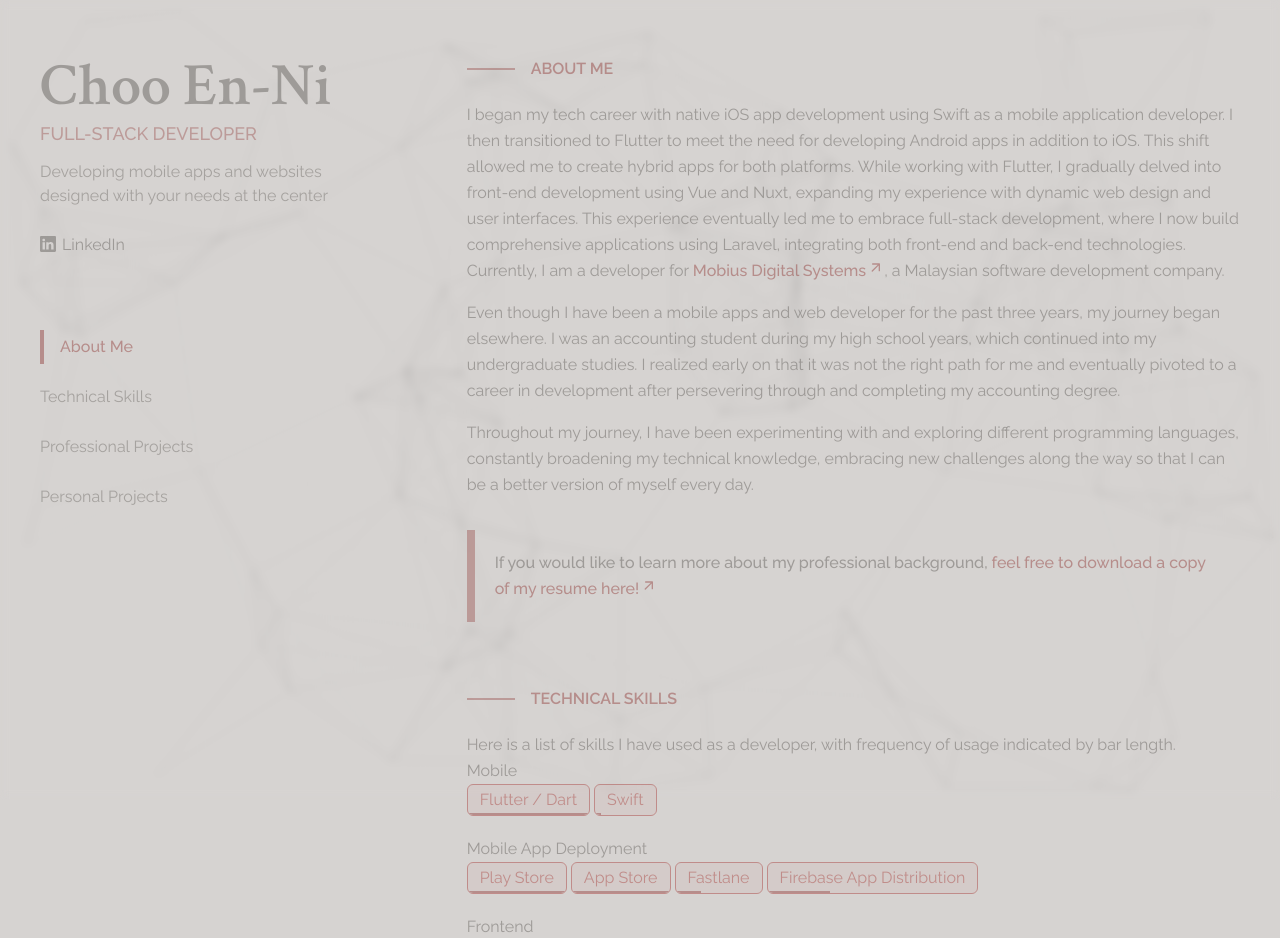
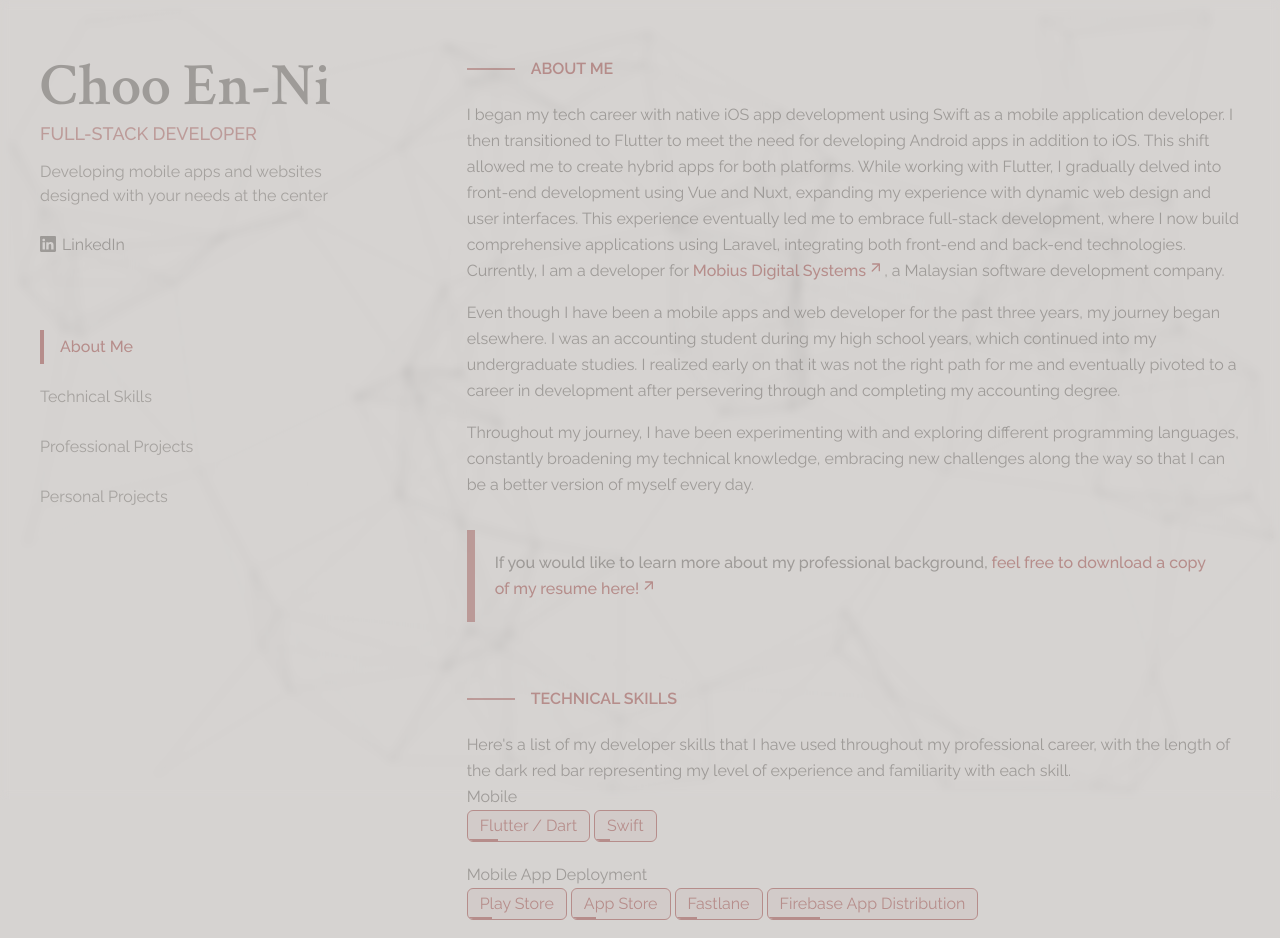
Before and after one commit to choo1095/portfolio-v1, a Next.js app: page / in a window 1280 px wide. Shown: the top 938 px of the page. Built offline with nearby package versions, Linux system fonts and the light colour scheme.

Commit message:
updated skill pill logic

```diff
--- a/src/components/common/SkillPill.tsx
+++ b/src/components/common/SkillPill.tsx
@@ -4,7 +4,14 @@ import React from "react";
 interface Props {
   className?: string;
   children: React.ReactNode;
-  percentage: number;
+  /**
+   * level of skill level.
+   * - 1: confident
+   * - 2: experienced
+   * - 3: decent
+   * - 4: limited experience
+   */
+  level: 1 | 2 | 3 | 4;
 }
 
 const SkillPill = (props: Props) => {
@@ -12,7 +19,7 @@ const SkillPill = (props: Props) => {
     <div
       className={clsx(
         props.className,
-        "px-3 py-0.5 border-primary-800 border bg-primary-800/10 rounded-md relative w-fit text-primary-800 overflow-clip"
+        "px-3 py-0.5 border-primary-900 border bg-primary-900/10 rounded-md relative w-fit text-primary-900 overflow-clip"
       )}
     >
       <span>{props.children}</span>
@@ -21,7 +28,7 @@ const SkillPill = (props: Props) => {
           "w-full absolute bottom-0 left-0 h-[2.5px] bg-primary-900"
         )}
         style={{
-          width: `${props.percentage}%`,
+          width: `${100 - (props.level - 1) * 25}%`,
           backgroundColor: "var(--color-primary-900)",
         }}
       ></div>
--- a/src/components/sections/content/SkillsSection.tsx
+++ b/src/components/sections/content/SkillsSection.tsx
@@ -30,6 +30,7 @@ const SkillsSection = forwardRef<HTMLDivElement, Props>((props, ref) => {
       <SectionHeader>{strings.technical_skills.header}</SectionHeader>
 
       <p>{strings.technical_skills.description}</p>
+
       <div className="space-y-5">
         {skills.map((category) => {
           return (
@@ -37,7 +38,7 @@ const SkillsSection = forwardRef<HTMLDivElement, Props>((props, ref) => {
               <p>{category.title}</p>
               <div className="flex flex-wrap gap-1">
                 {category.skills.map((skill) => (
-                  <SkillPill key={skill.title} percentage={skill.percentage}>
+                  <SkillPill key={skill.title} level={4}>
                     {skill.title}
                   </SkillPill>
                 ))}
--- /dev/null
+++ b/src/components/skill/SkillCategoryCard.tsx
@@ -0,0 +1,7 @@
+import React from "react";
+
+const SkillCategoryCard = () => {
+  return <div className="bg-stone-700">SkillCategoryCard</div>;
+};
+
+export default SkillCategoryCard;
--- a/src/constants/strings.ts
+++ b/src/constants/strings.ts
@@ -17,7 +17,7 @@ const strings = {
   technical_skills: {
     header: "Technical Skills",
     description:
-      "Here is a list of skills I have used as a developer, with frequency of usage indicated by bar length.",
+      "Here's a list of my developer skills that I have used throughout my professional career, with the length of the dark red bar representing my level of experience and familiarity with each skill.",
   },
   professional_projects: {
     header: "Professional Projects",
```
